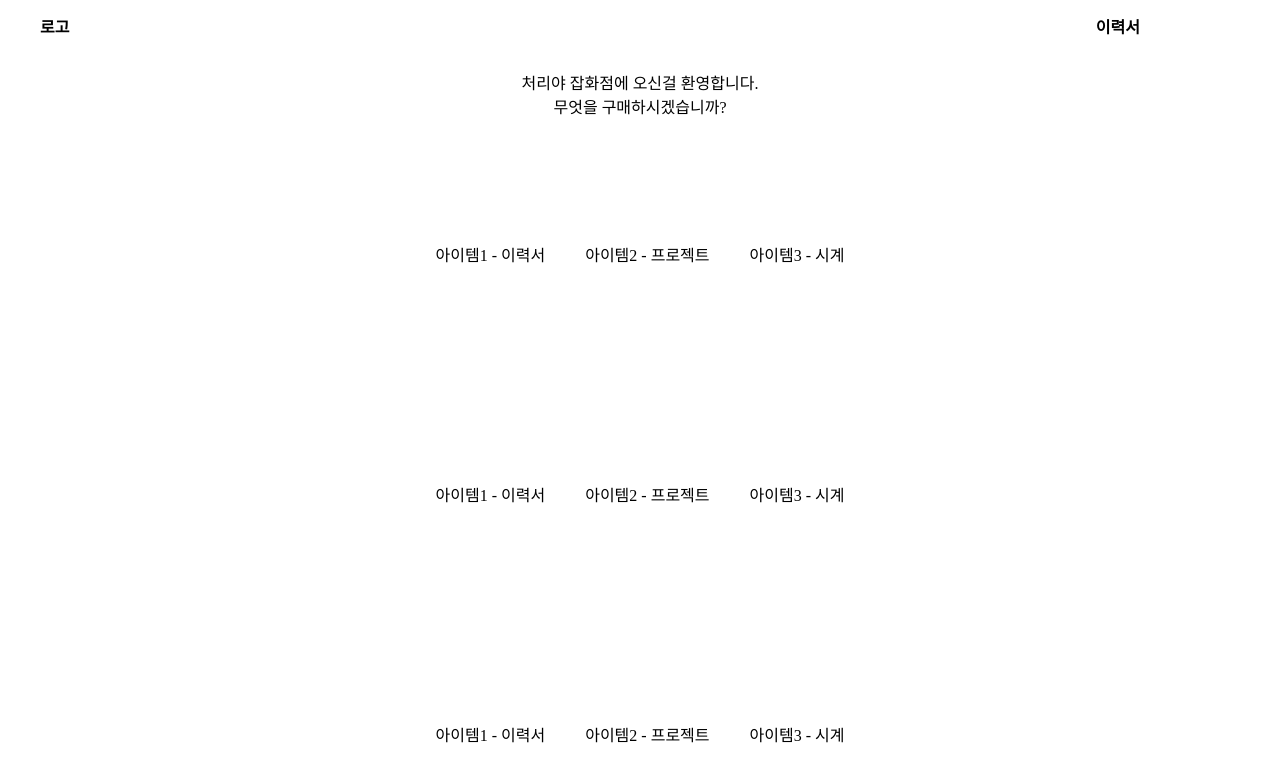
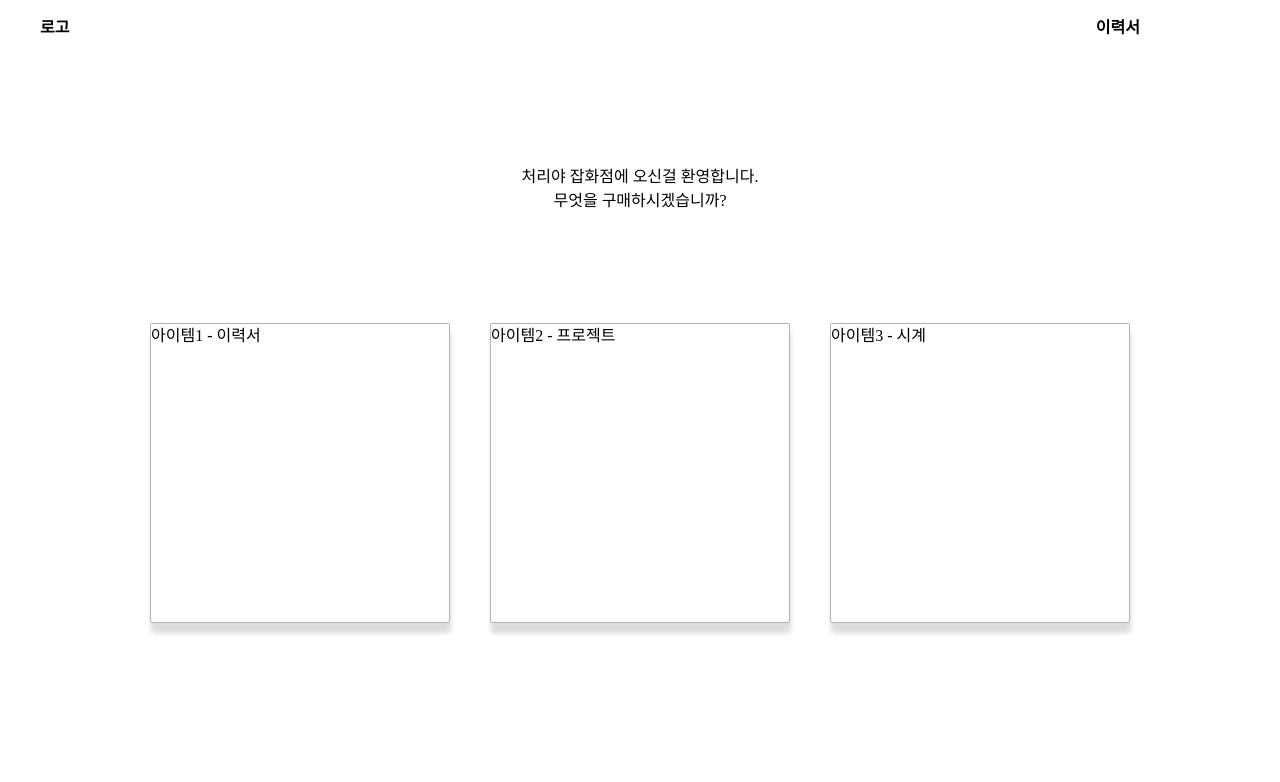
Before and after one commit to Raon98/Lp-bar, a Next.js app: page /shop in a window 1280 px wide. Shown: the top 782 px of the page. Built offline with nearby package versions, Linux system fonts and the light colour scheme; a web font is replaced by a local one.

Commit message:
refactor : 메인페이지 임시 저장

```diff
--- a/app/features/main/component/MainLayout.tsx
+++ b/app/features/main/component/MainLayout.tsx
@@ -1,14 +1,14 @@
 "use client";
 
+import Header from "@/app/common/component/Header";
+import { useAsyncStore } from "@/app/hooks/useAsyncStore";
 import useLoadingStore from "@/app/store/useLoadingStore";
 import { useEffect, useState } from "react";
 import Loading from "./Loading";
-import { useAsyncStore } from "@/app/hooks/useAsyncStore";
-import Header from "@/app/common/component/Header";
 
 export default function MainLayout() {
   const [isMount, setIsMount] = useState(true);
-  const {setState } = useLoadingStore();
+  const { setState } = useLoadingStore();
   const introStore = useAsyncStore(useLoadingStore, (state) => state);
 
   useEffect(() => {
@@ -25,11 +25,16 @@ export default function MainLayout() {
         <>
           {introStore?.clean.intro && <Header />}
           <div className="flex flex-col justify-start w-full h-screen overflow-y-auto relative mt-14">
-            <div className="flex flex-col justify-center items-center h-1/4">
+            <div className="flex flex-col justify-center items-center h-[300px]">
               <div>처리야 잡화점에 오신걸 환영합니다.</div>
               <div>무엇을 구매하시겠습니까?</div>
             </div>
-            <div className="flex justify-center items-center gap-10 h-3/4">
+            <div className="flex justify-center  gap-10 h-3/4">
+              <div className="item_block">아이템1 - 이력서</div>
+              <div className="item_block">아이템2 - 프로젝트</div>
+              <div className="item_block">아이템3 - 시계</div>
+            </div>
+            {/* <div className="flex justify-center items-center gap-10 h-3/4">
               <div>아이템1 - 이력서</div>
               <div>아이템2 - 프로젝트</div>
               <div>아이템3 - 시계</div>
@@ -38,12 +43,7 @@ export default function MainLayout() {
               <div>아이템1 - 이력서</div>
               <div>아이템2 - 프로젝트</div>
               <div>아이템3 - 시계</div>
-            </div>
-            <div className="flex justify-center items-center gap-10 h-3/4">
-              <div>아이템1 - 이력서</div>
-              <div>아이템2 - 프로젝트</div>
-              <div>아이템3 - 시계</div>
-            </div>
+            </div> */}
             {/* <img
               src="/assets/images/tree.jpg"
               alt="shop"
```
